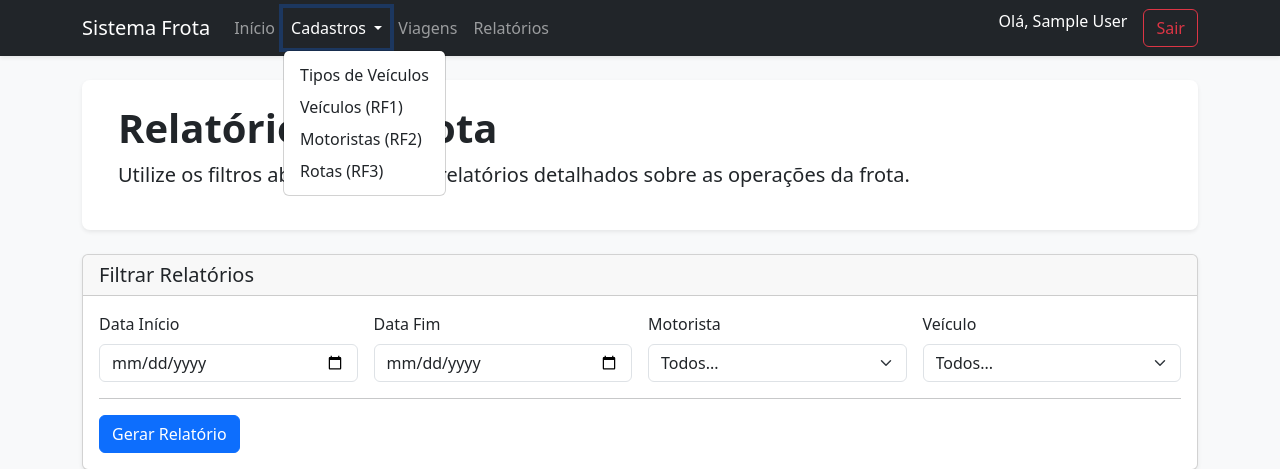
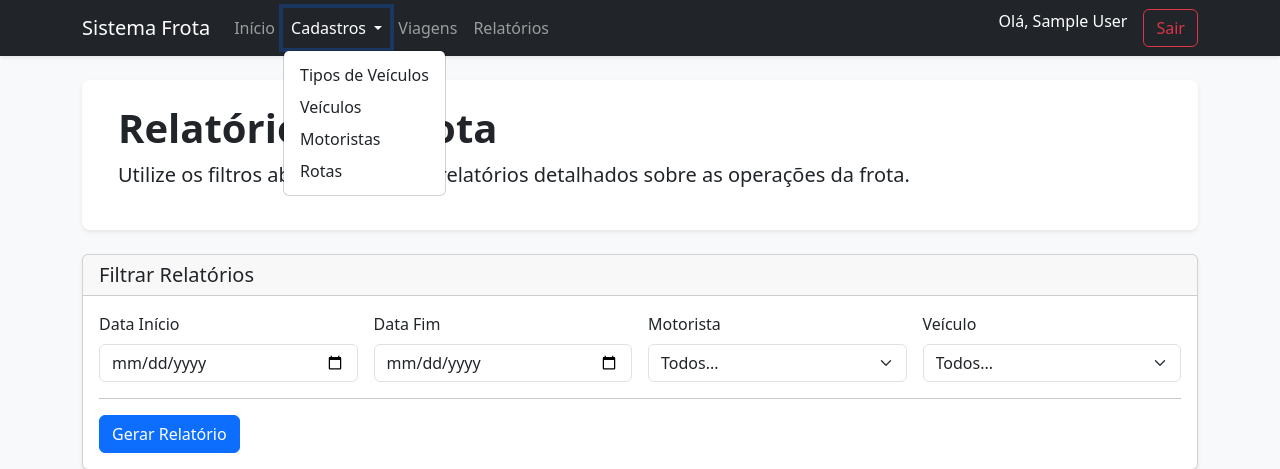
Before and after one commit to Ygor-IA/Eletiva-1, a PHP site: page /ProjetoFrotaVeiculos_p2/relatorios.php in a window 1280 px wide, after a click on "Cadastros". Shown: the top 469 px of the page. Run offline with PHP 8.4, Linux system fonts and the light colour scheme; the visitor is signed in with stand-in values (Sample User, id 1); data that the repository does not hold is empty.

Commit message:
Arrumando

```diff
--- a/ProjetoFrotaVeiculos_p2/cabecalho.php
+++ b/ProjetoFrotaVeiculos_p2/cabecalho.php
@@ -13,7 +13,7 @@
   <link href="https://cdn.jsdelivr.net/npm/bootstrap@5.3.0/dist/css/bootstrap.min.css" rel="stylesheet">
   <style>
     body {
-      background-color: #f8f9fa; /* Um cinza claro de fundo */
+      background-color: #f8f9fa;
     }
     @media print {
       .no-print{
@@ -41,9 +41,9 @@
             </a>
             <ul class="dropdown-menu" aria-labelledby="dropdownCadastros">
               <li><a class="dropdown-item" href="tipos_veiculo.php">Tipos de Veículos</a></li>
-              <li><a class="dropdown-item" href="veiculos.php">Veículos (RF1)</a></li>
-              <li><a class="dropdown-item" href="motoristas.php">Motoristas (RF2)</a></li>
-              <li><a class="dropdown-item" href="rotas.php">Rotas (RF3)</a></li>
+              <li><a class="dropdown-item" href="veiculos.php">Veículos</a></li>
+              <li><a class="dropdown-item" href="motoristas.php">Motoristas</a></li>
+              <li><a class="dropdown-item" href="rotas.php">Rotas</a></li>
             </ul>
           </li>
           <li class="nav-item">
--- a/ProjetoFrotaVeiculos_p2/relatorios.php
+++ b/ProjetoFrotaVeiculos_p2/relatorios.php
@@ -124,9 +124,7 @@
 
 <script src="https://cdn.jsdelivr.net/npm/chart.js"></script>
 <script>
-    // #################################################################
     // ####   SCRIPT DO GRÁFICO 1 (ROTAS) - DADOS DINÂMICOS   ####
-    // #################################################################
     const labelsRotas = <?php echo $json_labels_rotas; ?>;
     const dataRotas = <?php echo $json_data_rotas; ?>;
 
@@ -147,9 +145,7 @@
         }
     });
 
-    // ######################################################################
     // ####   SCRIPT DO GRÁFICO 2 (MOTORISTAS) - DADOS DINÂMICOS   ####
-    // ######################################################################
     const labelsMotoristas = <?php echo $json_labels_motoristas; ?>;
     const dataMotoristas = <?php echo $json_data_motoristas; ?>;
 
```
